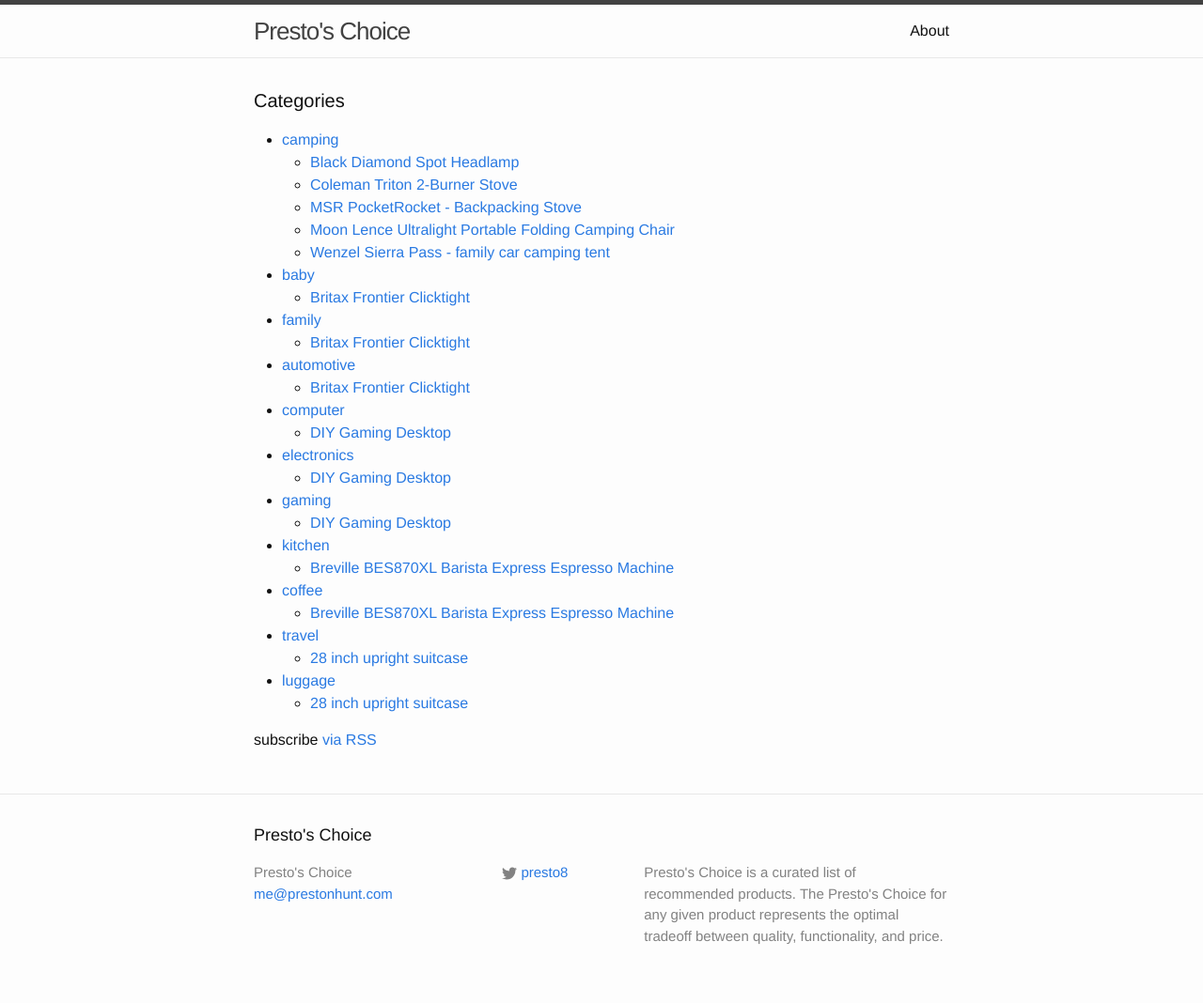
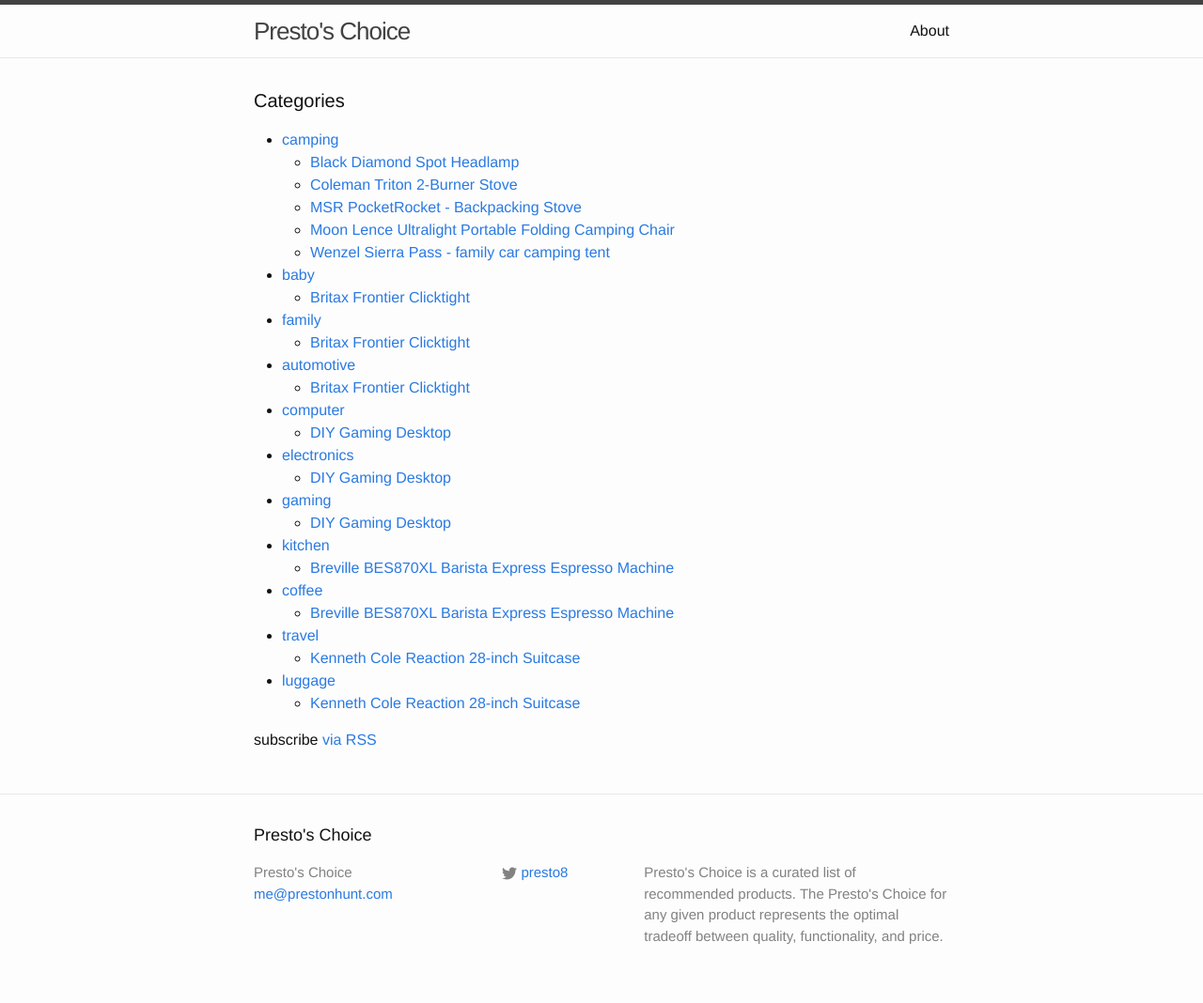
Before and after one commit to presto8/prestoschoice, a Jekyll site: the page built from categories.html, in a window 1280 px wide. Shown: the whole page at 94% size. Built offline with Jekyll 4.4.1, drawn with Linux system fonts in a browser that asks for light colours.

Commit message:
fix title

```diff
--- a/_posts/2017-07-14-suitcase.md
+++ b/_posts/2017-07-14-suitcase.md
@@ -1,6 +1,6 @@
 ---
 permalink: /suitcase
-title: "28 inch upright suitcase"
+title: "Kenneth Cole Reaction 28-inch Suitcase"
 date: 2017-07-14
 categories: travel luggage
 asin: B004TNOB22
```
